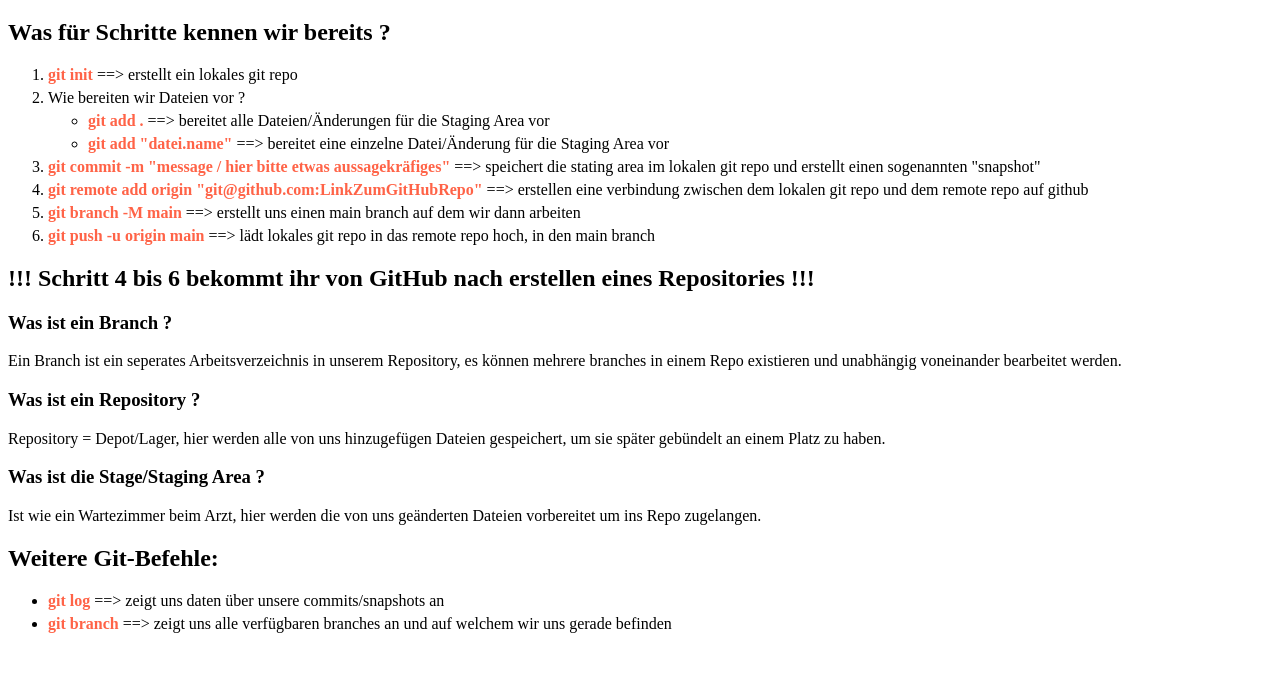
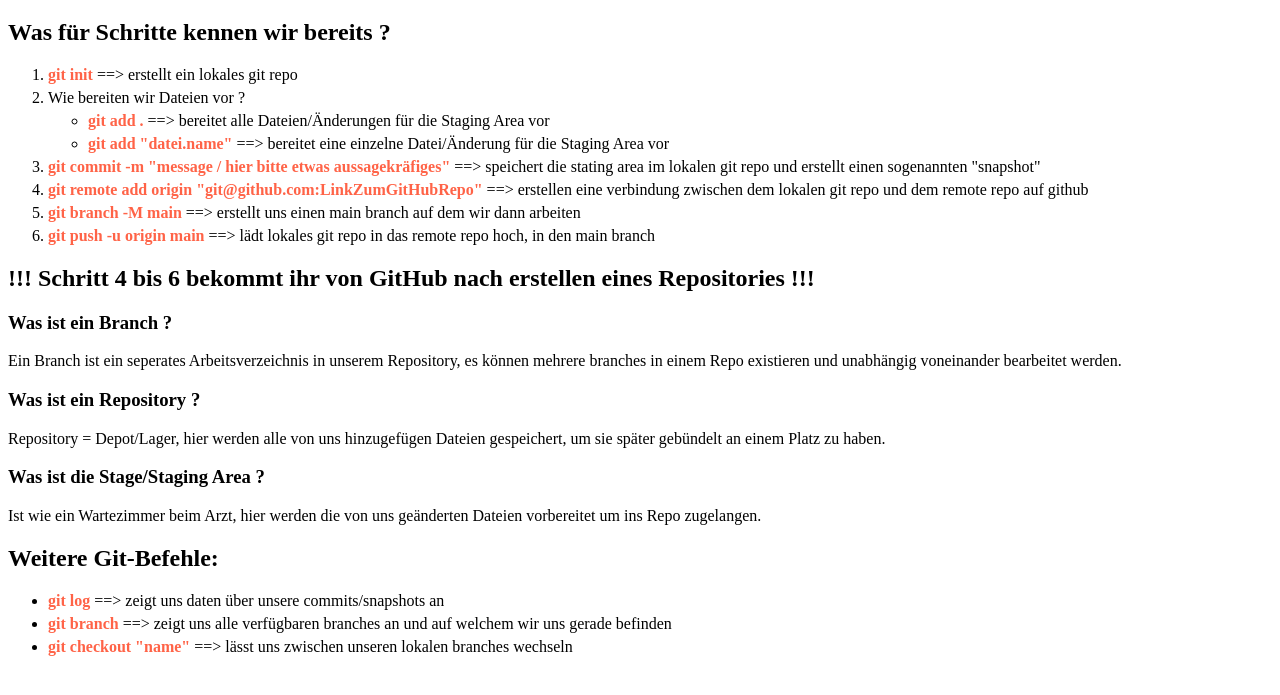
Before and after one commit to SteffenKloempges/git_vertiefung_team_workflow, a plain HTML site: page index.html in a window 1280 px wide. Shown: the part 61-756 px from the top of the page. Drawn offline with Linux system fonts and the light colour scheme.

Commit message:
added git checkout command

```diff
--- a/index.html
+++ b/index.html
@@ -53,6 +53,7 @@
         <li><span>git log</span> ==> zeigt uns daten über unsere commits/snapshots an</li>
         <li><span>git branch</span> ==> zeigt uns alle verfügbaren branches an und auf welchem wir uns gerade befinden
         </li>
+        <li><span>git checkout "name"</span> ==> lässt uns zwischen unseren lokalen branches wechseln</li>
     </ul>
 </body>
 
```
